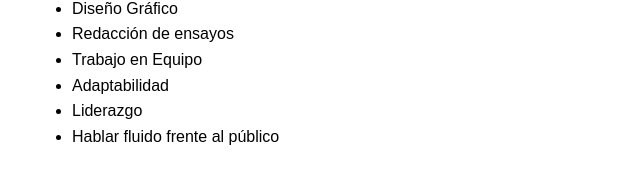
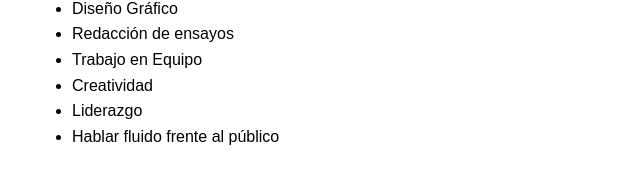
Before and after one commit to isaalvarado2007/VIAS4D, a plain HTML site: page cv index.html in a window 1280 px wide. Shown: the part 998-1182 px from the top of the page, 208-848 px from the left. Drawn offline with Linux system fonts and the light colour scheme.

```diff
--- a/cv index.html
+++ b/cv index.html
@@ -71,7 +71,7 @@
                 <li>Diseño Gráfico</li>
                 <li>Redacción de ensayos</li>
                 <li>Trabajo en Equipo</li>
-                <li>Adaptabilidad</li>
+                <li>Creatividad</li>
   <li>Liderazgo</li>
                 <li>Hablar fluido frente al público</li>
             </ul>
```
